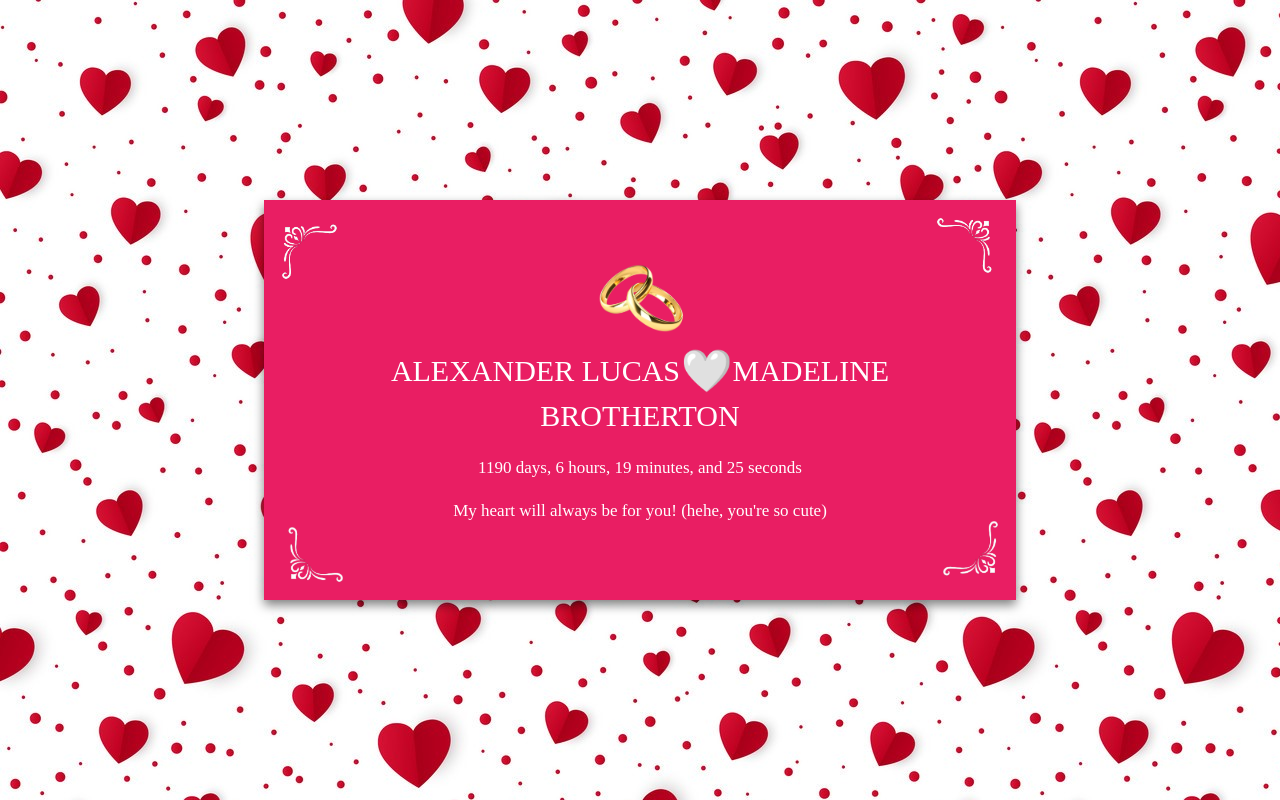
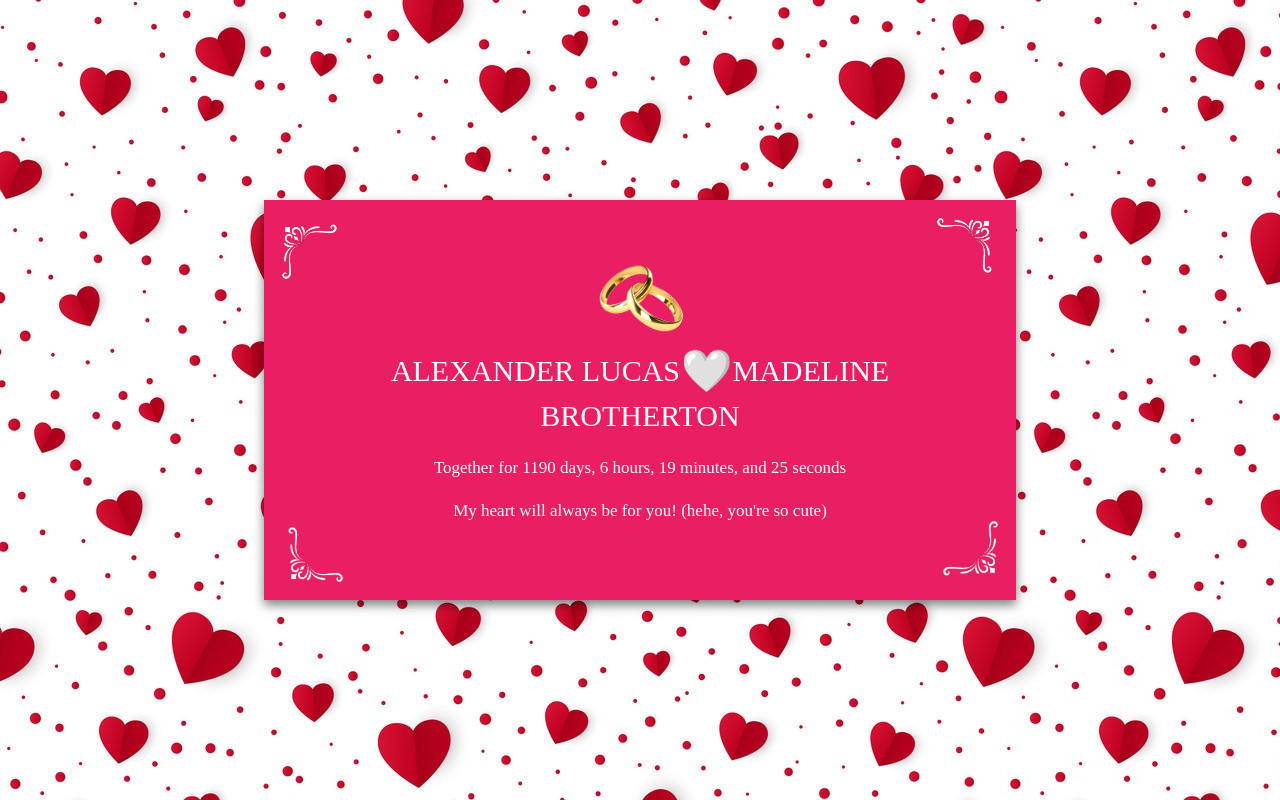
Before and after one commit to Greekfreaks/Alex-Maddy, a plain HTML site: page index.html in a window 1280 px wide. Drawn offline with Linux system fonts and the light colour scheme.

Commit message:
Update index.html

```diff
--- a/index.html
+++ b/index.html
@@ -118,7 +118,7 @@
             const minutes = Math.floor((diff % (1000 * 60 * 60)) / (1000 * 60));
             const seconds = Math.floor((diff % (1000 * 60)) / 1000);
 
-            timerElement.textContent = `${days} days, ${hours} hours, ${minutes} minutes, and ${seconds} seconds`;
+            timerElement.textContent = `Together for ${days} days, ${hours} hours, ${minutes} minutes, and ${seconds} seconds`;
         }
 
         updateTimer();
```
